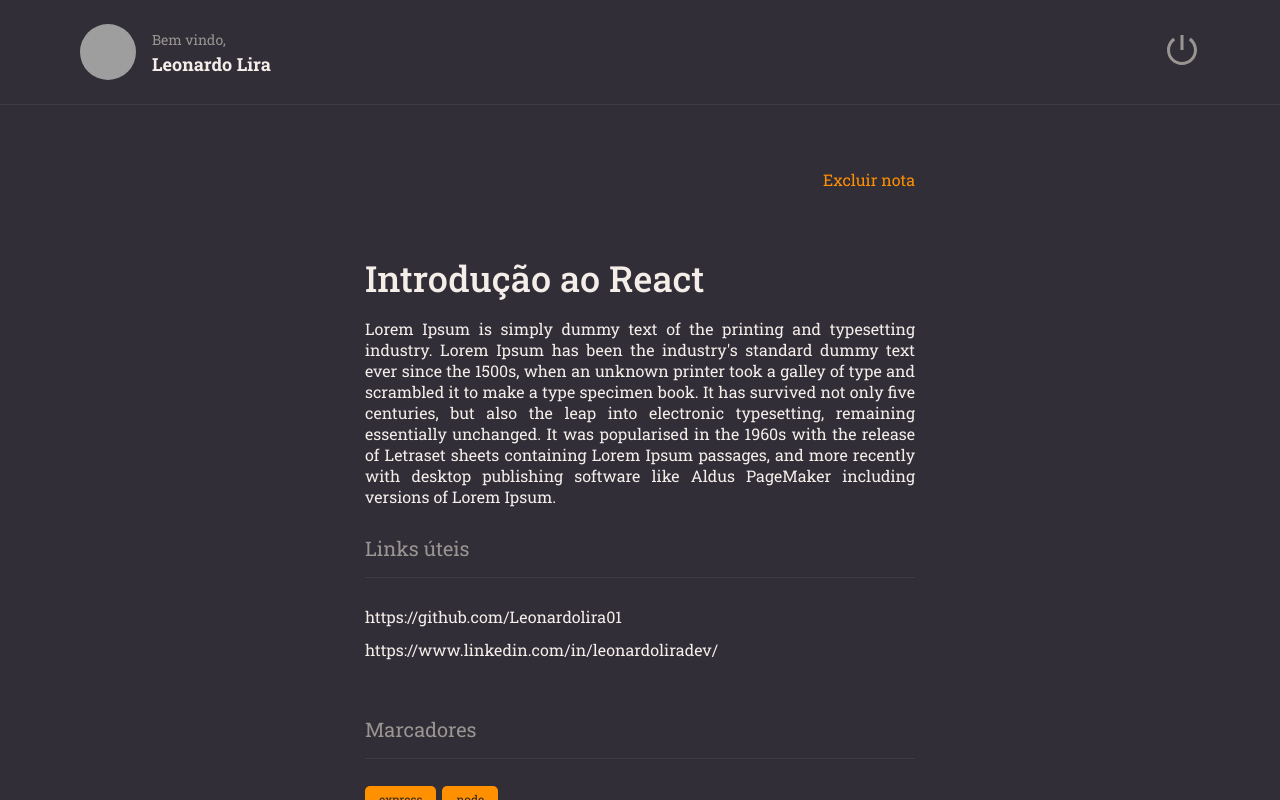
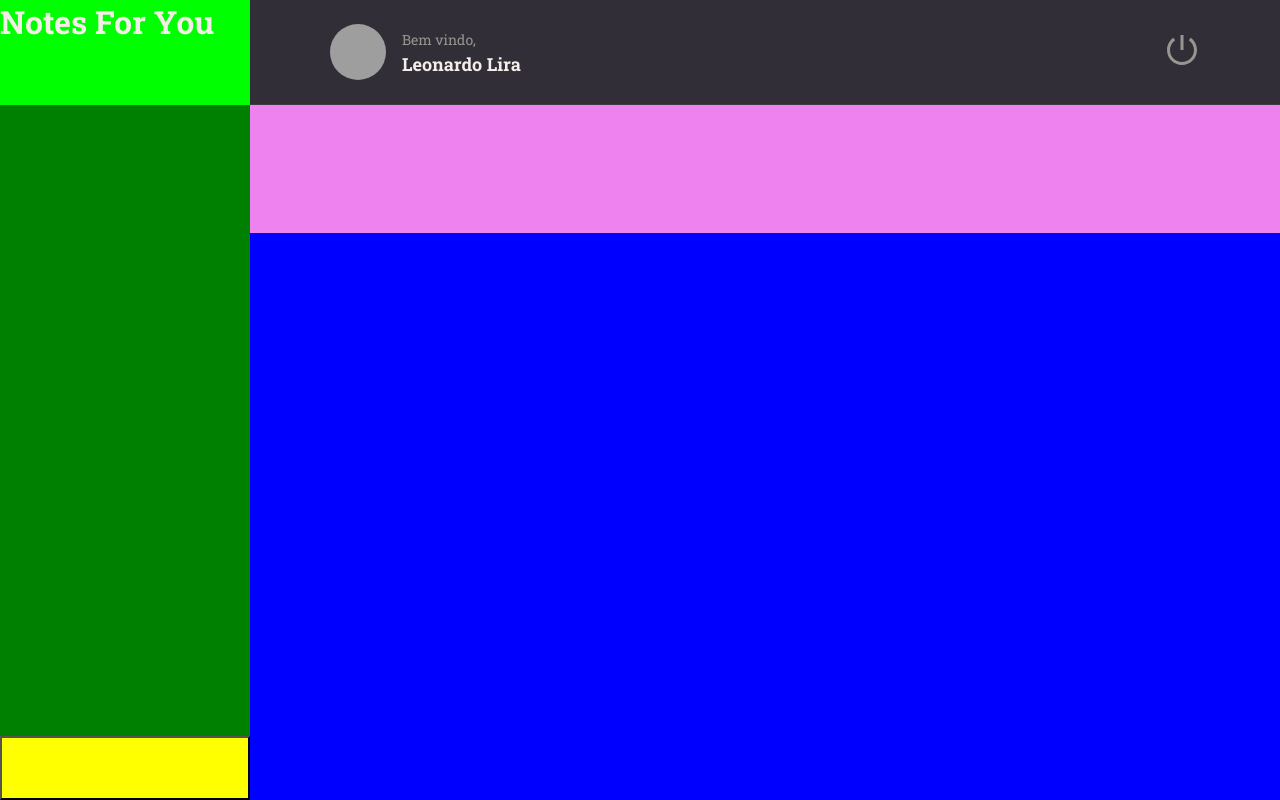
Before and after one commit to Leonardolira01/NotesForYou, a React (Vite) app: page / in a window 1280 px wide. Built offline with nearby package versions, Linux system fonts and the light colour scheme; grey boxes are pictures that could not be loaded.

Commit message:
Aplicando Grid na Home

```diff
--- a/src/main.jsx
+++ b/src/main.jsx
@@ -5,13 +5,13 @@
 
 import theme from './styles/theme';
 
-import { Details } from './pages/Details';
+import { Home } from './pages/Home';
 
 ReactDOM.createRoot(document.getElementById('root')).render(
   <React.StrictMode>
     <ThemeProvider theme={theme}>
       <GlobalStyles />
-      <Details />
+      <Home />
     </ThemeProvider>
   </React.StrictMode>,
 )
--- /dev/null
+++ b/src/pages/Home/index.jsx
@@ -0,0 +1,32 @@
+import { Container, Brand, Menu, Search, Content, NewNote } from './styles'; //Container=vai envolver toda a aplicação, a página / Brand=Parte do logo/ Menu= o que vai ficar fixo / Search=busca / Content= os conteúdos/ NewNote = botão para uma nova nota;
+
+import { Header } from '../../components/Header';
+
+export function Home(){
+  return(
+    <Container>
+      <Brand>
+        <h1>Notes For You</h1>
+      </Brand>
+
+      <Header />
+
+      <Menu>
+
+      </Menu>
+
+      <Search>
+
+      </Search>
+
+      <Content>
+
+      </Content>
+
+      <NewNote>
+
+      </NewNote>
+    </Container>
+
+  );
+}
--- /dev/null
+++ b/src/pages/Home/styles.js
@@ -0,0 +1,43 @@
+import styled from 'styled-components';
+
+export const Container = styled.div`
+  width: 100%;
+  height: 100vh;
+
+  display: grid;
+  grid-template-columns: 250px auto; //250px Será o menu em formato de coluna e o restante automatico;
+  grid-template-rows: 105px 128px auto 64px; //vou ter 4 linhas - 1 cabeçalho / 2 Search / 3 conteúdo / 4 tamanho do botão;
+  grid-template-areas:
+    "brand header"
+    "menu search"
+    "menu content"
+    "newnote content";
+    //como eu vou distribuir as areas do meu grid;
+
+    background: ${({ theme }) => theme.COLORS.BACKGROUND_800};
+`;
+
+export const Brand = styled.div`
+  grid-area: brand;
+  background: lime;
+`;
+
+export const Menu = styled.ul`
+  grid-area: menu;
+  background: green;
+`;
+
+export const Search = styled.div`
+  grid-area: search;
+  background: violet;
+`;
+
+export const Content = styled.div`
+    grid-area: content;
+    background: blue;
+`;
+
+export const NewNote = styled.button`
+    grid-area: newnote;
+    background: yellow;
+`;
```
